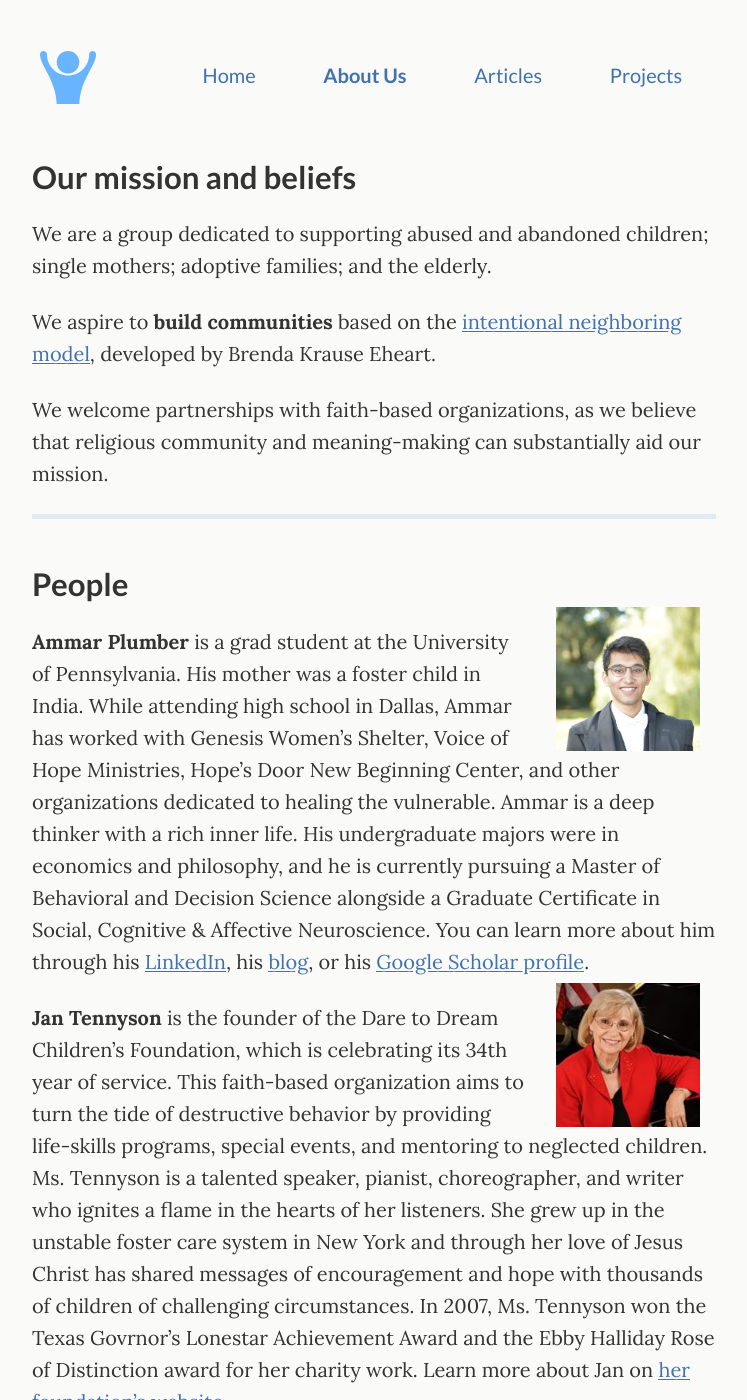
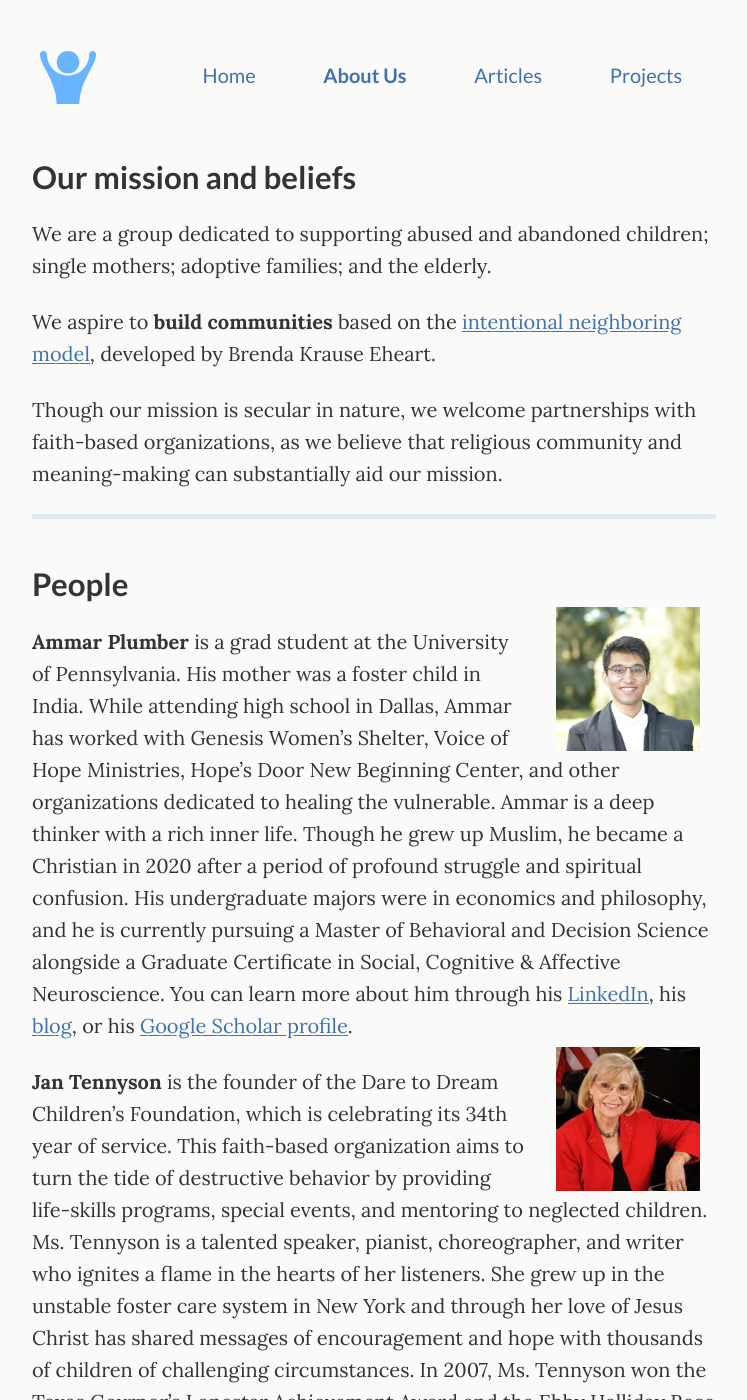
Before and after one commit to getupmychild/getupmychild.github.io, a Jekyll site: the page built from _pages/about.md, in a window 1280 px wide and 1400 px high. Shown: the whole window, without its empty margins (266-1013 px from the left). Built offline with Jekyll 4.4.1, drawn with Linux system fonts in a browser that asks for light colours; some of the changed text lies outside the part shown.

Commit message:
Update about.md

```diff
--- a/_pages/about.md
+++ b/_pages/about.md
@@ -14,8 +14,7 @@ adoptive families; and the elderly.
 
 We aspire to **build communities** based on the [intentional neighboring model](https://neighbors-the-power-of-the-people-next-door.com/), developed by Brenda Krause Eheart.
 
-We welcome partnerships with faith-based organizations, as we believe that religious
-community and meaning-making can substantially aid our mission.
+Though our mission is secular in nature, we welcome partnerships with faith-based organizations, as we believe that religious community and meaning-making can substantially aid our mission.
 
 ---
 
@@ -28,7 +27,7 @@ community and meaning-making can substantially aid our mission.
 {:/}
 
 
-**Ammar Plumber** is a grad student at the University of Pennsylvania. His mother was a foster child in India. While attending high school in Dallas, Ammar has worked with Genesis Women's Shelter, Voice of Hope Ministries, Hope's Door New Beginning Center, and other organizations dedicated to healing the vulnerable. Ammar is a deep thinker with a rich inner life. His undergraduate majors were in economics and philosophy, and he is currently pursuing a Master of Behavioral and Decision Science alongside a Graduate Certificate in Social, Cognitive & Affective Neuroscience. You can learn more about him through his [LinkedIn](https://www.linkedin.com/in/ammarplumber/), his [blog](https://ammarplumber.com/), or his [Google Scholar profile](https://scholar.google.com/citations?user=m3QRBSgAAAAJ&hl=en).
+**Ammar Plumber** is a grad student at the University of Pennsylvania. His mother was a foster child in India. While attending high school in Dallas, Ammar has worked with Genesis Women's Shelter, Voice of Hope Ministries, Hope's Door New Beginning Center, and other organizations dedicated to healing the vulnerable. Ammar is a deep thinker with a rich inner life. Though he grew up Muslim, he became a Christian in 2020 after a period of profound struggle and spiritual confusion. His undergraduate majors were in economics and philosophy, and he is currently pursuing a Master of Behavioral and Decision Science alongside a Graduate Certificate in Social, Cognitive & Affective Neuroscience. You can learn more about him through his [LinkedIn](https://www.linkedin.com/in/ammarplumber/), his [blog](https://ammarplumber.com/), or his [Google Scholar profile](https://scholar.google.com/citations?user=m3QRBSgAAAAJ&hl=en).
 
 
 {::nomarkdown}
@@ -50,5 +49,4 @@ community and meaning-making can substantially aid our mission.
 **Carl Sherman, Sr.** is a transformational leader in faith, government and business. He presently serves as a Senior Pastor in the Church of Christ and a Member of the Texas House of Representatives (District 109). Mr. Sherman is extremely successful as a community builder; under his watch, DeSoto saw unemployment fall drastically from 9.7% to 5%, and sales tax revenue jumped 40%. During Mr. Sherman's tenure, DeSoto also became one of the first cities in Texas to provide body cameras for all police officers. He has served as Chair and CEO of eTelcharge.com, an electronic payment processing company that eventually traded on both the US NASDAQ and the Frankfurt exchange in Europe. Mr. Sherman's greatest joy comes from family. He and his wife of 31 years, Michelle, raised three sons and two daughters, and he is now a grandfather of five. Learn more about Mr. Sherman by reading [his bio](https://house.texas.gov/members/member-page/?district=109) from the Texas House of Representatives.
 
 
-
 </div>
```
Also changed, not shown: other parts of _pages/about.md (+1 -1 lines).
